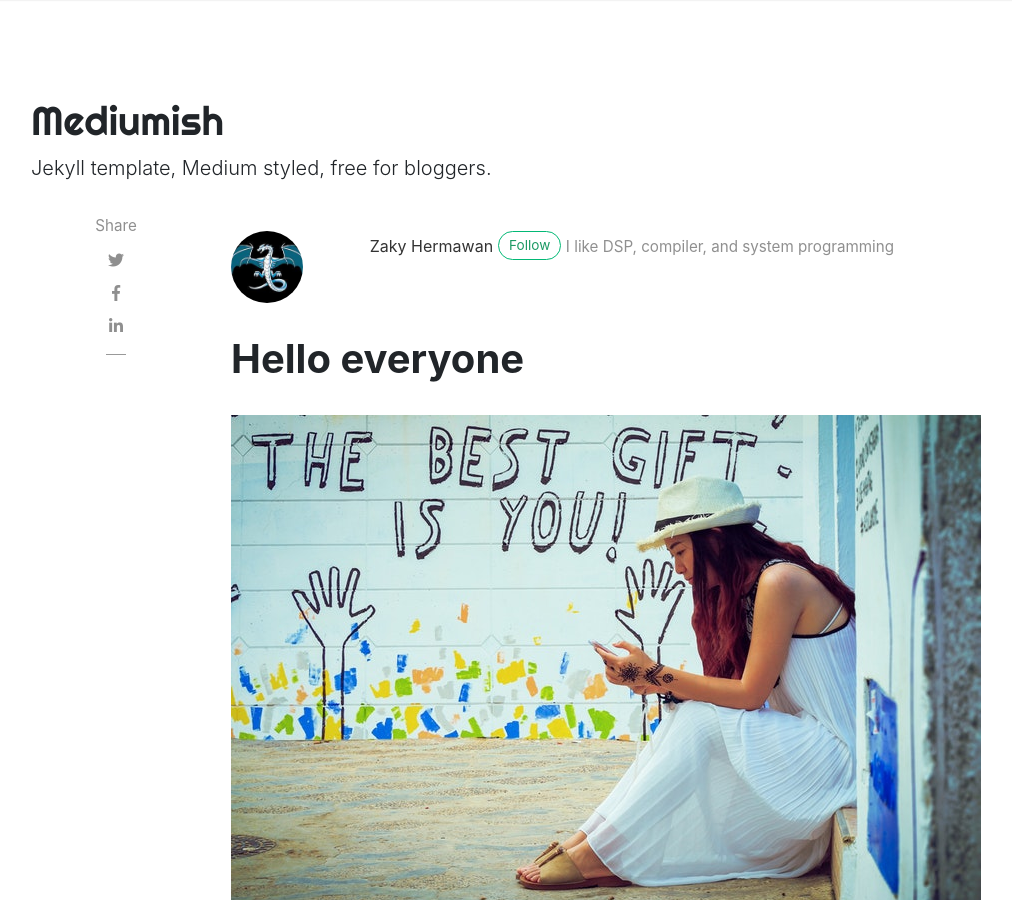
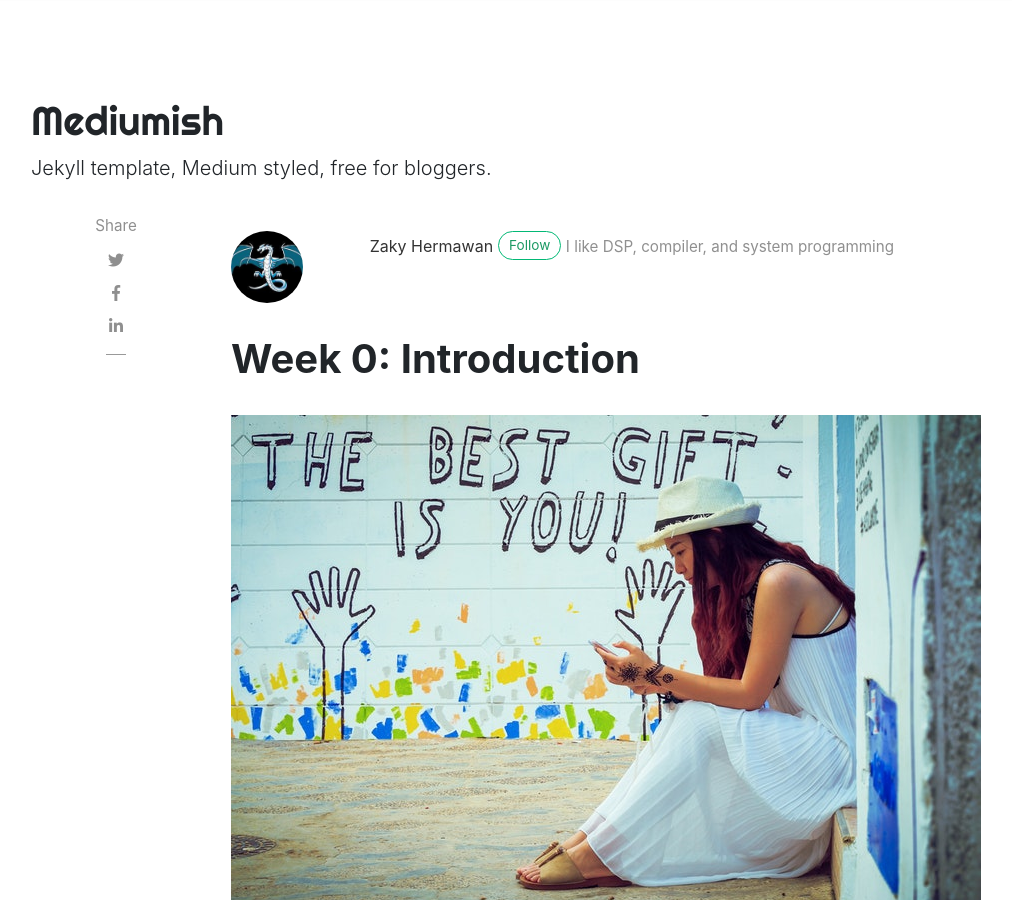
Before and after one commit to ZakyHermawan/ZakyHermawan.github.io, a Jekyll site: the page built from _posts/2018-01-11-quick-start-guide.md, in a window 1280 px wide and 900 px high. Shown: the whole window, without its empty margins (54-1066 px from the left). Built offline with Jekyll 4.4.1, drawn with Linux system fonts in a browser that asks for light colours; nearby versions of some CDN libraries; comment, search, counter and statistics services are not loaded.

Commit message:
update title introduction

```diff
--- a/_posts/2018-01-11-quick-start-guide.md
+++ b/_posts/2018-01-11-quick-start-guide.md
@@ -1,6 +1,6 @@
 ---
 layout: post
-title:  "Hello everyone"
+title:  "Week 0: Introduction"
 author: zaky
 categories: [ gsoc ]
 image: assets/images/12.jpg
```
